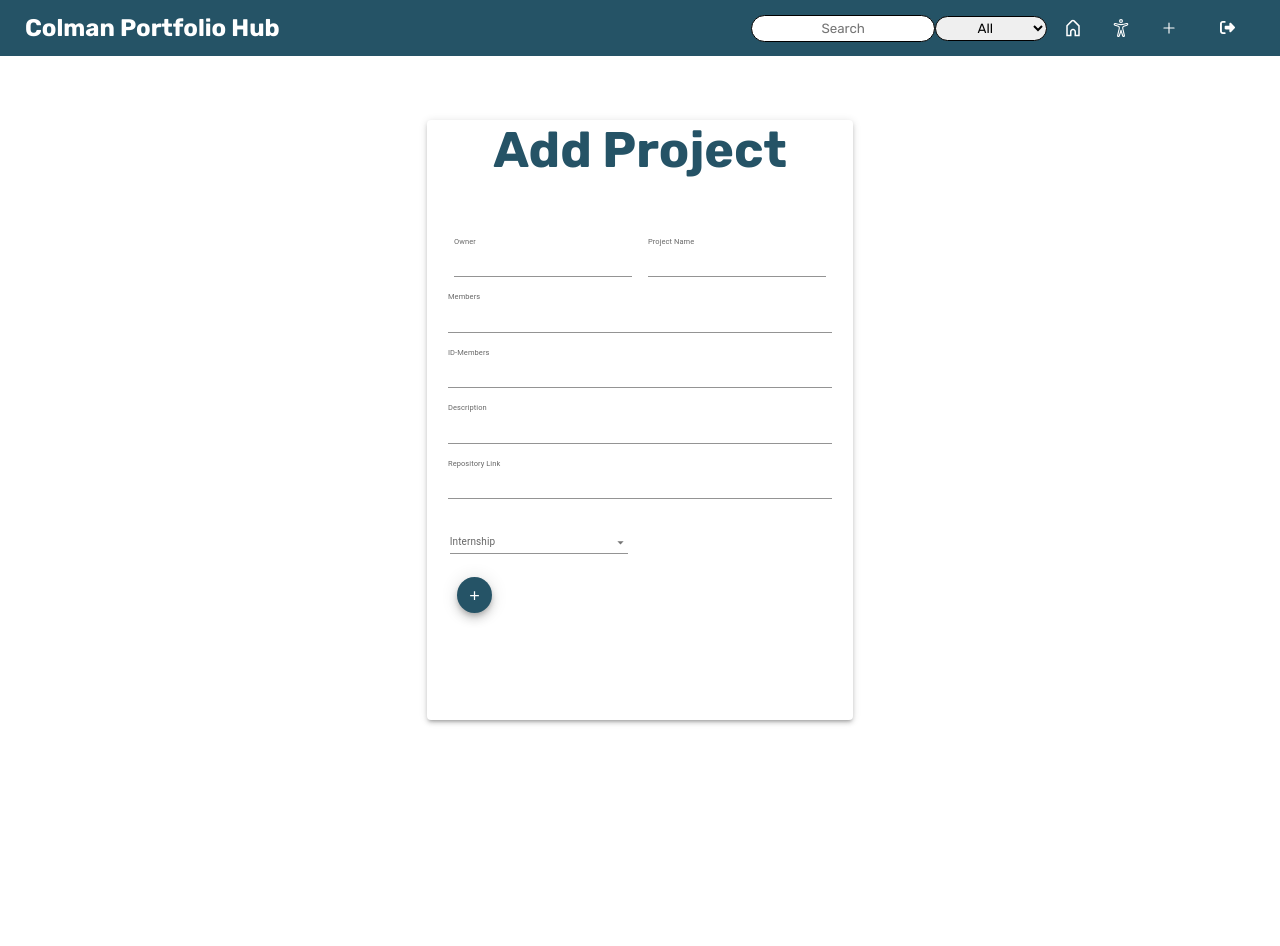
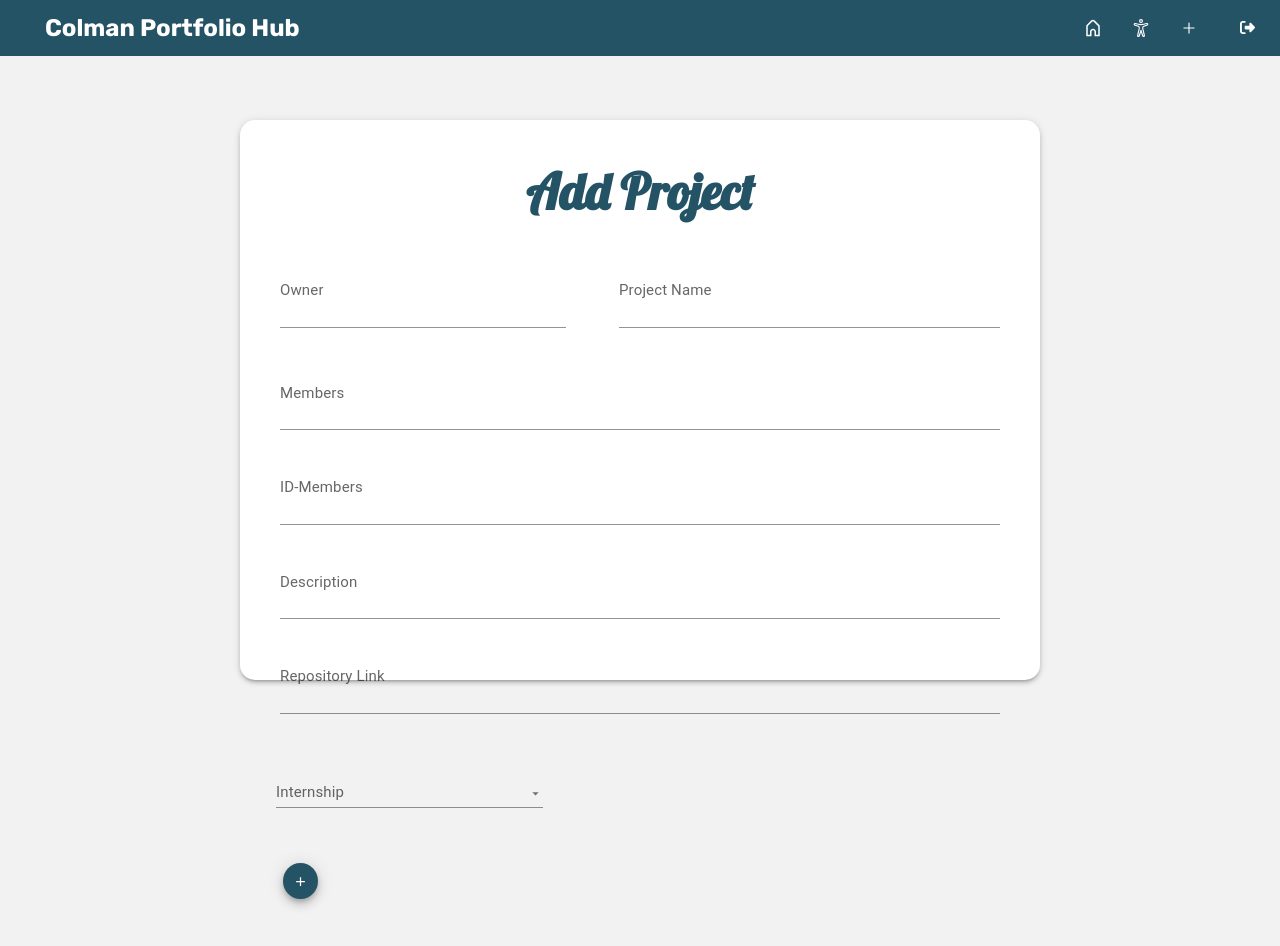
Before and after one commit to barrachmany/Colman-Portfolio-Hub, a React (Vite) app in the folder Colman-Portfilio-Hub/: page /createproject in a window 1280 px wide. Shown: the top 946 px of the page. Before the commit the page ends 830 px from the top, so only its background shows below. Built offline with nearby package versions, Linux system fonts and the light colour scheme.

Commit message:
create project page and 1 video and search bar

```diff
--- a/Colman-Portfilio-Hub/src/App.css
+++ b/Colman-Portfilio-Hub/src/App.css
@@ -15,6 +15,7 @@ html {
 body {
   margin: 0;
   min-height: 100vh;
+  background-color: #f2f2f2;
 }
 
 .navbar-input,
--- a/Colman-Portfilio-Hub/src/components/Nav.jsx
+++ b/Colman-Portfilio-Hub/src/components/Nav.jsx
@@ -25,7 +25,7 @@ const Nav = () => {
           <a href="/main">Colman Portfolio Hub</a>
         </div>
         <div className="nav-links">
-          <SearchBar />
+
           <ul>
             <Tooltip title="Home">
               <li>
--- a/Colman-Portfilio-Hub/src/components/SearchBar.jsx
+++ b/Colman-Portfilio-Hub/src/components/SearchBar.jsx
@@ -1,6 +1,7 @@
 import { useState, useContext } from "react";
 import AppContext from "../AppContext";
 import axios from "axios";
+import './projectslist/ProjectsList.css';
 
 
 const SearchBar = () => {
@@ -42,7 +43,12 @@ const SearchBar = () => {
   ];
 
   return (
-    <div className="navbar-container">
+    <div className="navbar-container"
+      style={{
+        display: 'flex',
+        width: '100%',
+        justifyContent: 'flex-end'
+      }}>
       <div className="inside-navbar-container">
         <input type="text" placeholder="Search" className="navbar-input" onChange={handleSearch} />
         <select name="internship" className="navbar-select" onChange={handleCategory}>
--- a/Colman-Portfilio-Hub/src/components/carousel/Carousel.css
+++ b/Colman-Portfilio-Hub/src/components/carousel/Carousel.css
@@ -18,7 +18,7 @@
     display: flex;
     transition: transform 0.5s ease-in-out;
     align-items: center;
-    justify-content: center;
+    justify-content: space-evenly;
     margin-top: 25px;
 }
 
--- a/Colman-Portfilio-Hub/src/components/projectslist/ProjectsList.css
+++ b/Colman-Portfilio-Hub/src/components/projectslist/ProjectsList.css
@@ -2,3 +2,14 @@
     height: 100%;
     padding: 5px;
 }
+
+.navbar-container {
+    padding: 0px 5px 0px 0px;
+    margin-top: 21px;
+    margin-right: 53px;
+
+}
+
+.navbar-select {
+    cursor: pointer;
+}
--- a/Colman-Portfilio-Hub/src/components/projectslist/ProjectsList.jsx
+++ b/Colman-Portfilio-Hub/src/components/projectslist/ProjectsList.jsx
@@ -7,6 +7,7 @@ import ImageListItemBar from '@mui/material/ImageListItemBar';
 import IconButton from '@mui/material/IconButton';
 import CaroProject from './../caro-peoject/CaroProject';
 import Paper from '@mui/material/Paper';
+import SearchBar from "./../../components/SearchBar.jsx";
 
 const ProjectsList = ({ images }) => {
     const theme = useTheme();
@@ -35,12 +36,15 @@ const ProjectsList = ({ images }) => {
             elevation={3}
             sx={{
                 bgcolor: '#b0d5d68c',
-                width: '95%',
+                width: '90%',
                 display: 'flex',
                 justifyContent: 'center',
                 marginTop: '50px',
                 marginBottom: '40px',
+                flexDirection: 'column',
+                alignItems: 'center'
             }}>
+            <SearchBar />
             <ImageList
                 sx={{
                     marginTop: '30px',
--- a/Colman-Portfilio-Hub/src/scenes/create-project-page/CreateProject.css
+++ b/Colman-Portfilio-Hub/src/scenes/create-project-page/CreateProject.css
@@ -1,6 +1,10 @@
+@import url('https://fonts.googleapis.com/css2?family=Lobster&display=swap');
+
 .create-project-container {
-    margin-top: 30px;
     display: flex;
+    height: 1000px;
+    padding: 20px;
+    border-radius: 15px;
 }
 
 .login-container {
@@ -9,12 +13,13 @@
     justify-content: center;
     height: 90vh;
     align-items: center;
+    border-radius: 15px;
 }
 
 .login-inner-container {
     height: 90vh;
-    padding: 10px;
-    border-radius: 10px;
+    padding: 20px;
+    border-radius: 15px;
     display: flex;
     flex-direction: column;
     align-items: center;
@@ -23,20 +28,27 @@
 }
 
 .paper-inner-container {
+    border-radius: 15px;
+    padding-top: 40px;
     display: flex;
     flex-direction: column;
     align-items: center;
-    justify-content: center;
+    width: 800px;
+    height: 70vh;
 }
 
 .h2-login {
     font-size: 50px;
     margin-bottom: 50px;
     color: #255366;
+    font-family: "Lobster", sans-serif;
 }
 
 .form-names {
     display: flex;
+    width: 92%;
+    justify-content: space-between;
+    margin-bottom: 40px;
 }
 
 .choose-create-button {
--- a/Colman-Portfilio-Hub/src/scenes/create-project-page/CreateProjectPage.jsx
+++ b/Colman-Portfilio-Hub/src/scenes/create-project-page/CreateProjectPage.jsx
@@ -46,10 +46,6 @@ const CreateProjectPage = () => {
       setNewProject({ ...newProject, [name]: value });
       console.log(newProject);
     }
-  };
-
-  const handleInternshipChange = (event) => {
-    setInternship(event.target.value);
   };
 
   const validateInputs = () => {
@@ -102,19 +98,23 @@ const CreateProjectPage = () => {
           <div className="login-inner-container">
             <Paper
               elevation={3}
-              style={{ width: "110%", height: "75vh" }}
+              style={{ width: "800px", height: "70vh", borderRadius: '15px' }}
               className="create-project-paper">
               <div className="paper-inner-container">
-                <h2 className="h2-login" sx={{ color: "#255366" }}>
+                <h2 className="h2-login" sx={{ color: "#255366", fontSize: '6rem' }}>
                   Add Project
                 </h2>
                 <div className="form-names">
                   <TextField
                     label="Owner"
                     id="standard-start-adornment"
-                    sx={{ m: 1, width: "28ch" }}
+                    sx={{ m: 1, width: "30ch", fontSize: '1.5rem' }}
                     InputProps={{
                       startAdornment: <InputAdornment position="start"></InputAdornment>,
+                      sx: { fontSize: '1.5rem' } // Increase input text size
+                    }}
+                    InputLabelProps={{
+                      sx: { fontSize: '2rem' } // Increase label text size
                     }}
                     variant="standard"
                     name="creator"
@@ -123,9 +123,13 @@ const CreateProjectPage = () => {
                   <TextField
                     label="Project Name"
                     id="standard-start-adornment"
-                    sx={{ m: 1, width: "28ch" }}
+                    sx={{ m: 1, width: "40ch", fontSize: '1.5rem' }}
                     InputProps={{
                       startAdornment: <InputAdornment position="start"></InputAdornment>,
+                      sx: { fontSize: '1.5rem' }
+                    }}
+                    InputLabelProps={{
+                      sx: { fontSize: '2rem' }
                     }}
                     variant="standard"
                     name="name"
@@ -135,9 +139,13 @@ const CreateProjectPage = () => {
                 <TextField
                   label="Members"
                   id="standard-start-adornment"
-                  sx={{ m: 1, width: "90%" }}
+                  sx={{ m: 1, width: "90%", fontSize: '1.5rem', marginBottom: '40px' }}
                   InputProps={{
                     startAdornment: <InputAdornment position="start"></InputAdornment>,
+                    sx: { fontSize: '1.5rem' }
+                  }}
+                  InputLabelProps={{
+                    sx: { fontSize: '2rem' }
                   }}
                   variant="standard"
                   name="members"
@@ -147,9 +155,13 @@ const CreateProjectPage = () => {
                   label="ID-Members"
                   id="standard-start-adornment"
                   name="idMembers"
-                  sx={{ m: 1, width: "90%" }}
+                  sx={{ m: 1, width: "90%", fontSize: '1.5rem', marginBottom: '40px' }}
                   InputProps={{
                     startAdornment: <InputAdornment position="start"></InputAdornment>,
+                    sx: { fontSize: '1.5rem' }
+                  }}
+                  InputLabelProps={{
+                    sx: { fontSize: '2rem' }
                   }}
                   variant="standard"
                   onChange={handleChange}
@@ -158,37 +170,44 @@ const CreateProjectPage = () => {
                   label="Description"
                   id="standard-start-adornment"
                   name="description"
-                  sx={{ m: 1, width: "90%" }}
+                  sx={{ m: 1, width: "90%", fontSize: '1.5rem', marginBottom: '40px' }}
                   InputProps={{
                     startAdornment: <InputAdornment position="start"></InputAdornment>,
+                    sx: { fontSize: '1.5rem' }
+                  }}
+                  InputLabelProps={{
+                    sx: { fontSize: '2rem' }
                   }}
                   variant="standard"
                   onChange={handleChange}
                 />
-                <FormControl fullWidth sx={{ m: 1, width: "90%" }} variant="standard">
-                  <InputLabel htmlFor="standard-adornment-amount">Repository Link</InputLabel>
+                <FormControl fullWidth sx={{ m: 1, width: "90%", fontSize: '1.5rem', marginBottom: '40px' }} variant="standard">
+                  <InputLabel htmlFor="standard-adornment-amount" sx={{ fontSize: '2rem' }}>Repository Link</InputLabel>
                   <Input
                     id="standard-adornment-amount"
                     startAdornment={<InputAdornment position="start"></InputAdornment>}
+                    sx={{ fontSize: '1.5rem' }}
                     name="gitrepo"
                     onChange={handleChange}
                   />
                 </FormControl>
                 <div className="choose-create-button">
-                  <FormControl variant="standard" sx={{ m: 1, minWidth: 120, width: "28ch" }}>
-                    <InputLabel id="demo-simple-select-standard-label">Internship</InputLabel>
+                  <FormControl variant="standard" sx={{ m: 1, minWidth: 120, width: "28ch", fontSize: '1.5rem', marginBottom: '40px' }}>
+                    <InputLabel id="demo-simple-select-standard-label" sx={{ fontSize: '1.5rem' }}>Internship</InputLabel>
                     <Select
                       labelId="demo-simple-select-standard-label"
                       id="demo-simple-select-standard"
                       name="category"
                       value={Internship}
                       onChange={handleChange}
-                      label="Internship">
-                      <MenuItem value={"Full-Stack"}>Full-Stack</MenuItem>
-                      <MenuItem value={"Deep Learning"}>Deep Learning</MenuItem>
-                      <MenuItem value={"Data Science"}>Data Science</MenuItem>
-                      <MenuItem value={"Cyber"}>Cyber</MenuItem>
-                      <MenuItem value={"Fintech"}>Fintech</MenuItem>
+                      label="Internship"
+                      sx={{ fontSize: '1.5rem' }}
+                    >
+                      <MenuItem value={"Full-Stack"} sx={{ fontSize: '1.5rem' }}>Full-Stack</MenuItem>
+                      <MenuItem value={"Deep Learning"} sx={{ fontSize: '1.5rem' }}>Deep Learning</MenuItem>
+                      <MenuItem value={"Data Science"} sx={{ fontSize: '1.5rem' }}>Data Science</MenuItem>
+                      <MenuItem value={"Cyber"} sx={{ fontSize: '1.5rem' }}>Cyber</MenuItem>
+                      <MenuItem value={"Fintech"} sx={{ fontSize: '1.5rem' }}>Fintech</MenuItem>
                     </Select>
                   </FormControl>
                   <Fab
--- a/Colman-Portfilio-Hub/src/scenes/profile-page/ProfilePage.css
+++ b/Colman-Portfilio-Hub/src/scenes/profile-page/ProfilePage.css
@@ -6,14 +6,13 @@
   height: 1000px;
   padding: 20px;
   border-radius: 15px;
-  background: #f7f7f7;
+  background: #ffffff;
   box-shadow: 0 4px 8px rgba(0, 0, 0, 0.1);
   text-align: center;
 }
 
 .profile-container h1 {
   font-size: 2.5rem;
-  color: #333;
   margin-bottom: 20px;
   font-family: "Lobster", sans-serif;
   color: #255366;
@@ -30,6 +29,7 @@
 
 .user-name {
   font-size: 70px;
+  padding: 20px;
 }
 
 .profile-info h2 {
```
